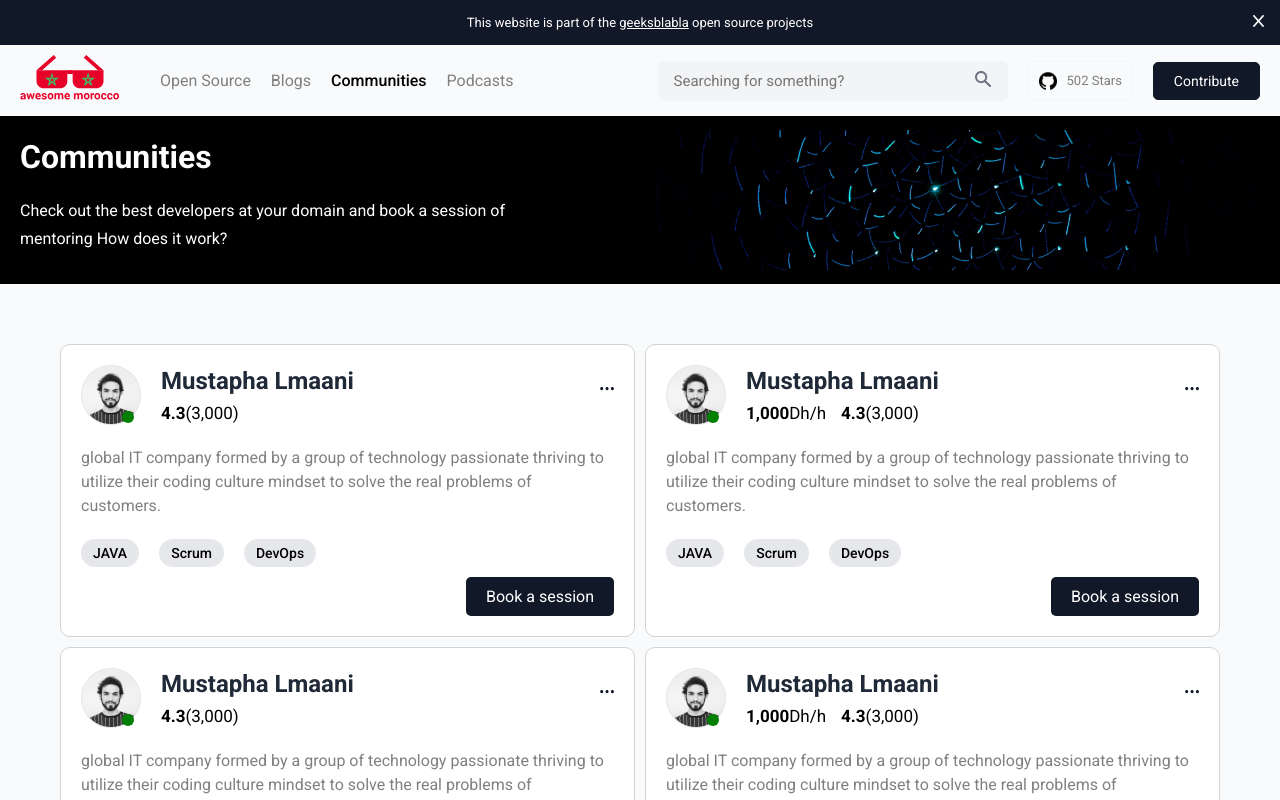
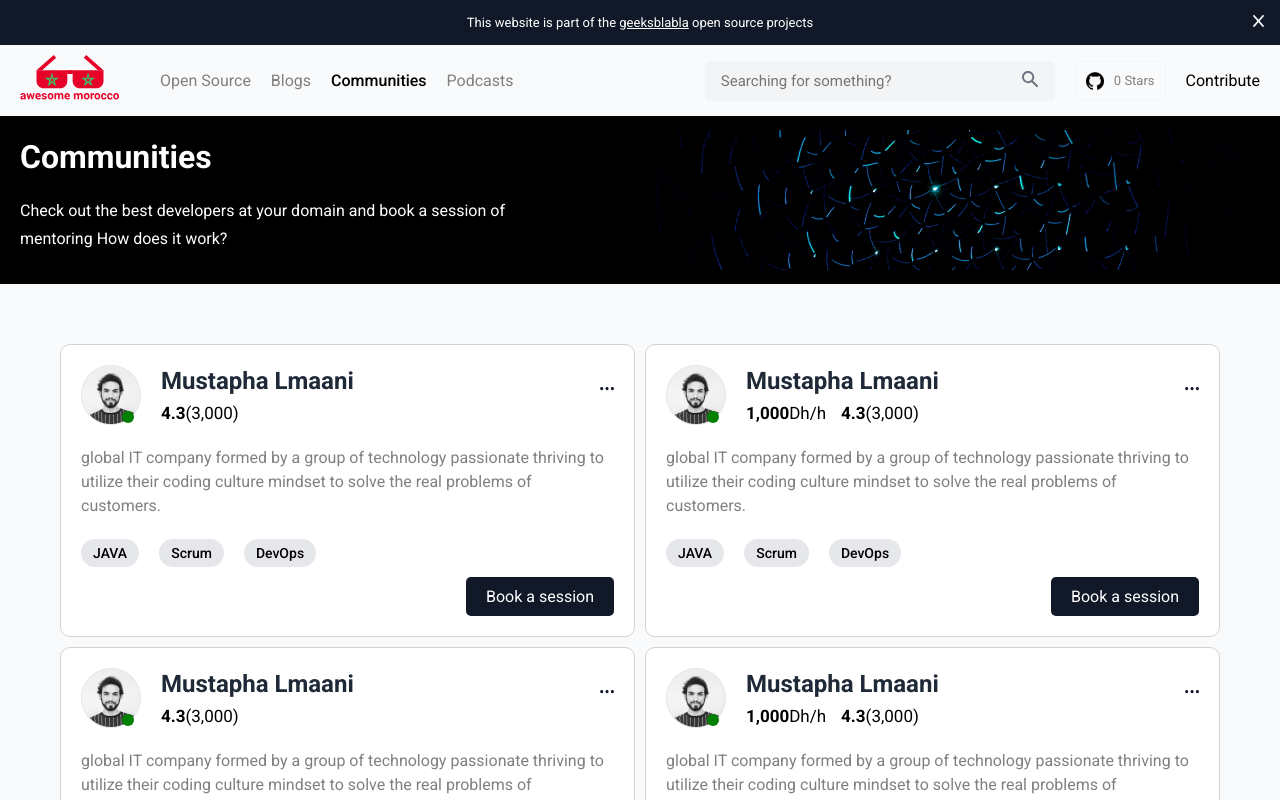
Before and after one commit to geeksblabla/awesome-morocco, a Next.js app in the folder next/: page /communities in a window 1280 px wide. Shown: the top 800 px of the page. Built offline with nearby package versions, Linux system fonts and the light colour scheme; no server answers.

Commit message:
chore(nav): dynamic stars count

```diff
--- a/next/components/Navbar/index.jsx
+++ b/next/components/Navbar/index.jsx
@@ -2,9 +2,11 @@ import React from "react";
 import Link from "next/link";
 import { useRouter } from "next/router";
 import styles from "../../styles/Navbar.module.css";
+import useGithubRepoStarsCount from "../../hooks/github-stars";
 
 const Navbar = () => {
   const router = useRouter();
+  const count = useGithubRepoStarsCount('DevC-Casa/awesome-morocco')
 
   return (
     <div className={styles.navbar}>
@@ -99,11 +101,11 @@ const Navbar = () => {
             </defs>
           </svg>
 
-          <span>502 Stars</span>
+          <span>{ count } Stars</span>
         </Link>
 
         <div className={styles.contribute}>
-          <button>Contribute</button>
+          <Link href="https://github.com/DevC-Casa/awesome-morocco" >Contribute</Link>
         </div>
       </div>
     </div>
--- /dev/null
+++ b/next/hooks/github-stars.js
@@ -0,0 +1,20 @@
+
+
+
+import { useState, useEffect } from 'react';
+
+export default function useGithubRepoStarsCount(repoId) {
+  const [count, setCount] = useState(0);
+
+  const getCount = async () => {
+    const data = await fetch(`https://api.github.com/repos/${repoId}`)
+    const { stargazers_count } = await data.json()
+    return setCount(stargazers_count)
+  }
+
+  useEffect(() => {
+    getCount()
+  });
+
+  return  count ;
+}
```
